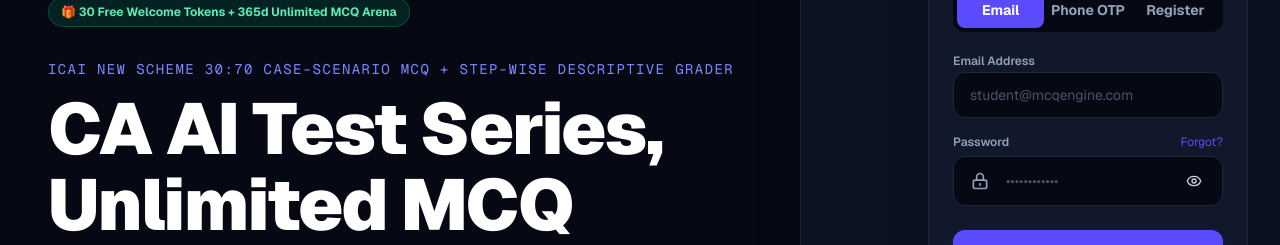
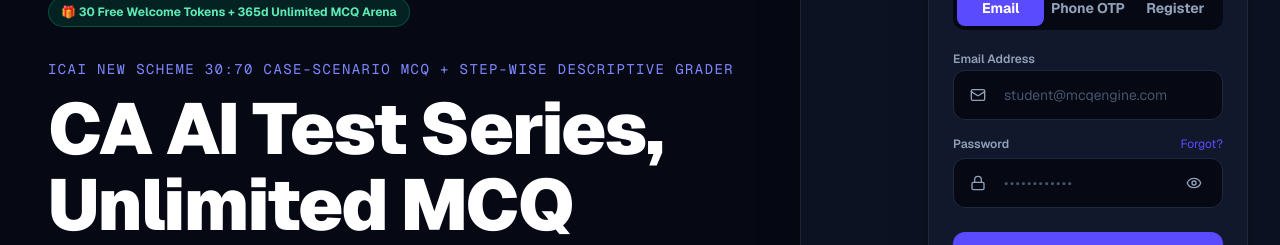
Before and after one commit to Deepakca/nexq-marketing, a Next.js app: page /ca in a window 1280 px wide. Shown: the part 223-468 px from the top of the page. Built offline with nearby package versions, Linux system fonts and the light colour scheme; no server answers.

Commit message:
White Autofill corrected

```diff
--- a/app/[exam]/page.tsx
+++ b/app/[exam]/page.tsx
@@ -6,8 +6,7 @@
 import { EXAM_CONFIG } from "../../config/exams";
 import Link from "next/link";
 import Script from "next/script";
-import { CheckCircle2, Award, BookOpen, Layers, ShieldCheck, Zap, Trophy, BarChart3, Calendar, Eye, EyeOff } from "lucide-react";
-
+import { CheckCircle2, Award, BookOpen, Layers, ShieldCheck, Zap, Trophy, BarChart3, Calendar, Eye, EyeOff, Mail, User, Lock } from "lucide-react";
 const IMAGES = {
   heroPreview: "/images/hero-preview.jpg",
   consensusArchitecture: "/images/consensus-architecture.jpg",
@@ -1436,14 +1435,15 @@
                 {authTab === "register" && (
                   <div className="space-y-1.5">
                     <label className="text-xs font-semibold text-slate-400">Full Name</label>
-                    <div className="flex items-center gap-3 px-4 py-3 bg-[#060813] border border-slate-800 rounded-xl focus-within:border-[#5B4BFF]">
+                    <div className="relative flex items-center gap-3 px-4 py-3 bg-[#060813] border border-slate-800 rounded-xl focus-within:border-[#5B4BFF] transition-colors">
+                      <User className="w-4 h-4 text-slate-400 shrink-0" />
                       <input
                         type="text"
                         required
                         value={name}
                         onChange={(e) => setName(e.target.value)}
                         placeholder="Deepak Bohra"
-                        className="bg-transparent w-full text-sm text-white placeholder-slate-600 outline-none"
+                        className="bg-transparent flex-1 min-w-0 text-sm text-white placeholder-slate-600 outline-none rounded px-1.5 py-0.5 autofill:text-slate-900"
                       />
                     </div>
                   </div>
@@ -1453,14 +1453,15 @@
                   <>
                     <div className="space-y-1.5">
                       <label className="text-xs font-semibold text-slate-400">Email Address</label>
-                      <div className="flex items-center gap-3 px-4 py-3 bg-[#060813] border border-slate-800 rounded-xl focus-within:border-[#5B4BFF]">
+                      <div className="relative flex items-center gap-3 px-4 py-3 bg-[#060813] border border-slate-800 rounded-xl focus-within:border-[#5B4BFF] transition-colors">
+                        <Mail className="w-4 h-4 text-slate-400 shrink-0" />
                         <input
                           type="email"
                           required
                           value={email}
                           onChange={(e) => setEmail(e.target.value)}
                           placeholder="student@mcqengine.com"
-                          className="bg-transparent w-full text-sm text-white placeholder-slate-600 outline-none"
+                          className="bg-transparent flex-1 min-w-0 text-sm text-white placeholder-slate-600 outline-none rounded px-1.5 py-0.5 autofill:text-slate-900"
                         />
                       </div>
                     </div>
@@ -1476,42 +1477,26 @@
                         </a>
                       </div>
 
-                      {/* --- UPDATED PASSWORD INPUT WITH EYE TOGGLE --- */}
                       <div className="relative flex items-center gap-3 px-4 py-3 bg-[#060813] border border-slate-800 rounded-xl focus-within:border-[#5B4BFF] transition-colors">
-                        <svg
-                          className="w-5 h-5 text-slate-400 shrink-0"
-                          fill="none"
-                          stroke="currentColor"
-                          viewBox="0 0 24 24"
-                        >
-                          <path
-                            strokeLinecap="round"
-                            strokeLinejoin="round"
-                            strokeWidth="2"
-                            d="M12 15v2m-6 4h12a2 2 0 002-2v-6a2 2 0 00-2-2H6a2 2 0 00-2 2v6a2 2 0 002 2zm10-10V7a4 4 0 00-8 0v4h8z"
-                          />
-                        </svg>
+                        <Lock className="w-4 h-4 text-slate-400 shrink-0" />
                         <input
                           type={showPassword ? "text" : "password"}
                           required
                           value={password}
                           onChange={(e) => setPassword(e.target.value)}
                           placeholder="••••••••••••"
-                          className="bg-transparent flex-1 min-w-0 text-sm text-white placeholder-slate-600 outline-none rounded-md px-1 [&:-webkit-autofill]:[-webkit-text-fill-color:#ffffff] [&:-webkit-autofill]:[transition:background-color_5000s_ease-in-out_0s]"
+                          className="bg-transparent flex-1 min-w-0 text-sm text-white tracking-widest placeholder-slate-600 outline-none rounded px-1.5 py-0.5 autofill:text-slate-900"
                         />
                         <button
                           type="button"
                           onClick={() => setShowPassword((prev) => !prev)}
-                          className="shrink-0 z-10 p-1 rounded-md text-slate-300 hover:text-white hover:bg-slate-800/80 transition-colors focus:outline-none cursor-pointer"
+                          className="shrink-0 z-10 p-1 rounded-md text-slate-400 hover:text-white hover:bg-slate-800/80 transition-colors focus:outline-none cursor-pointer"
                           tabIndex={-1}
                           aria-label={showPassword ? "Hide password" : "Show password"}
                         >
                           {showPassword ? <EyeOff className="w-4 h-4" /> : <Eye className="w-4 h-4" />}
                         </button>
                       </div>
-
-                      {/* -------------------------------------------- */}
-
                     </div>
                   </>
                 ) : (
```
